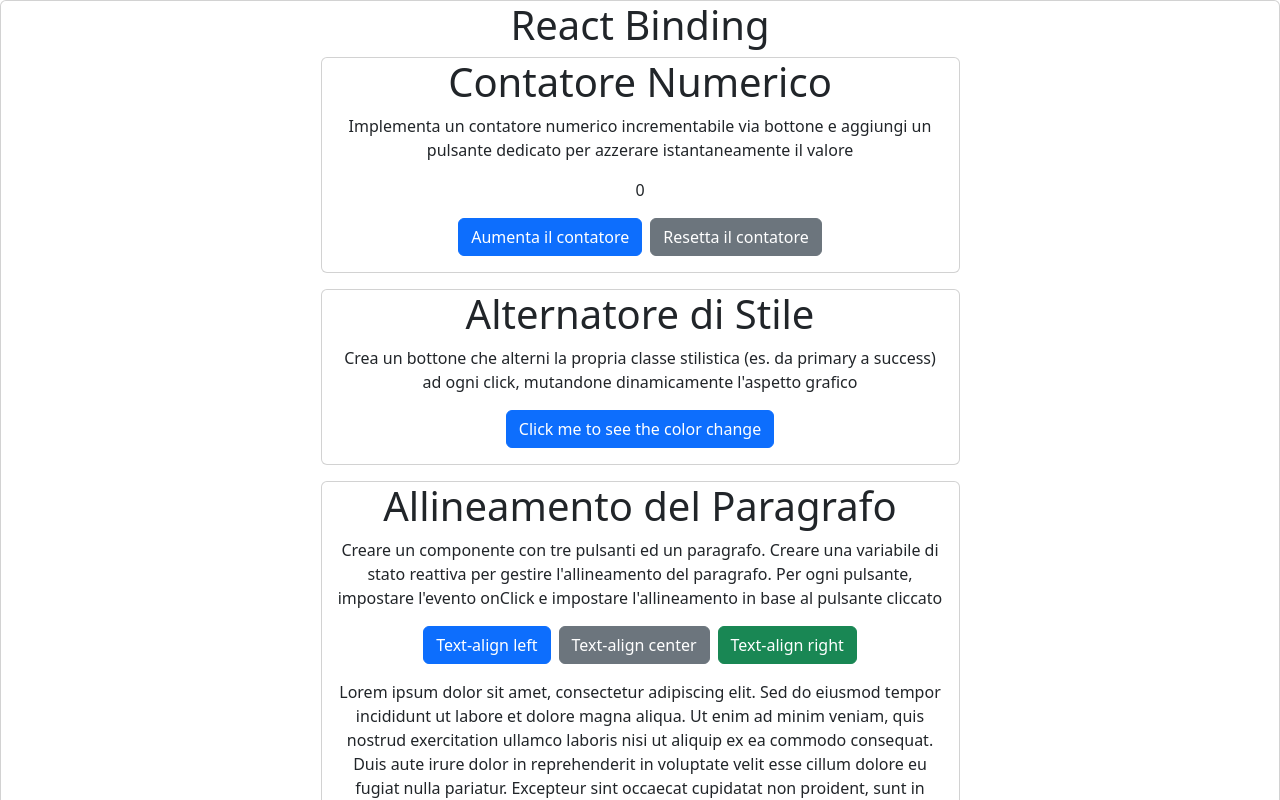
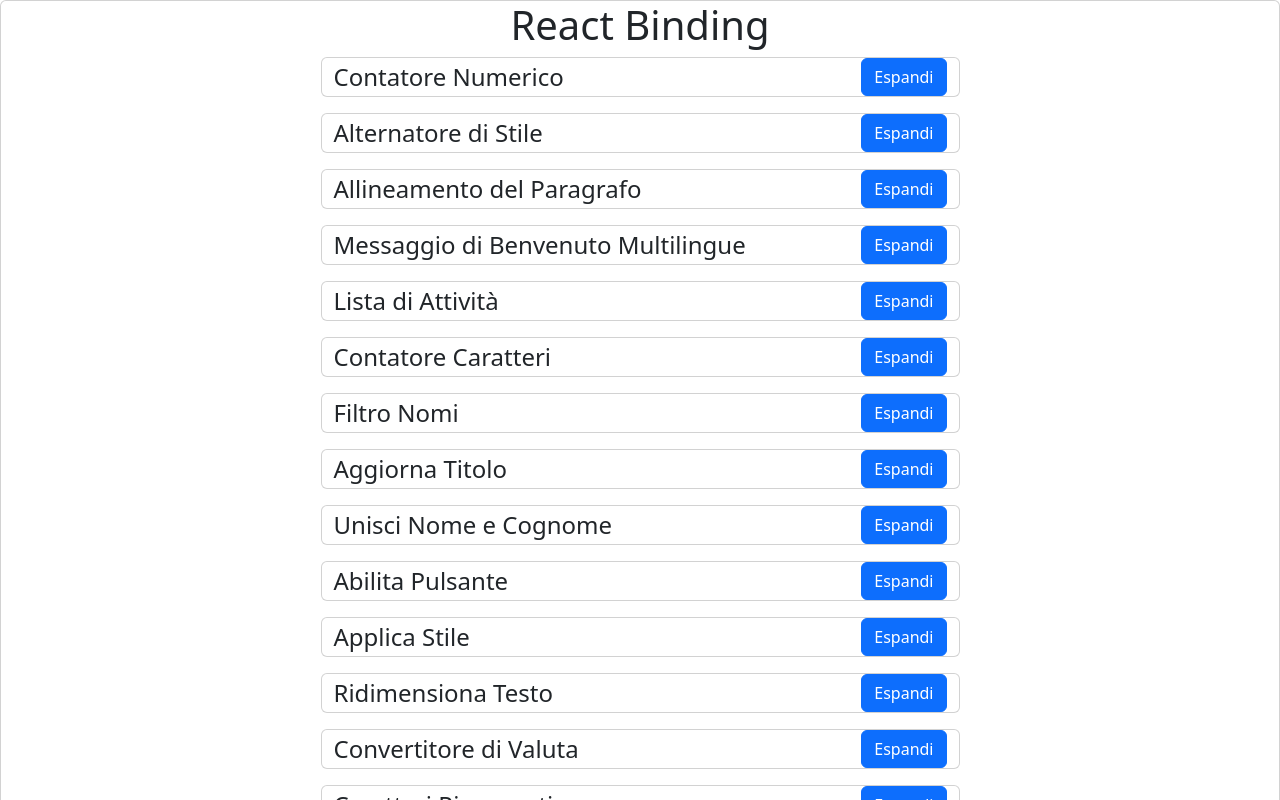
Before and after one commit to alice-rovere/react-binding, a React (Vite) app: page / in a window 1280 px wide. Shown: the top 800 px of the page. Built offline with nearby package versions, Linux system fonts and the light colour scheme.

Commit message:
Aggiunta logica per esercizio 7

```diff
--- a/src/components/ExerciseCard.jsx
+++ b/src/components/ExerciseCard.jsx
@@ -1,9 +1,33 @@
-export default function ExerciseCard({ titolo, descrizione, children }) {
+export default function ExerciseCard({
+  id,
+  titolo,
+  descrizione,
+  isExpanded,
+  onToggle,
+  children,
+}) {
+  const contentId = `exercise-content-${id}`;
+
   return (
     <div className="container card mb-3 w-50">
-      <h2 className="card-title display-6 ">{titolo}</h2>
-      <p className="card-text">{descrizione}</p>
-      {children}
+      <div className="d-flex align-items-center justify-content-between gap-3">
+        <h2 className="card-title fs-4 display-6 mb-0">{titolo}</h2>
+        <button
+          type="button"
+          className="btn btn-primary"
+          onClick={onToggle}
+          aria-expanded={isExpanded}
+          aria-controls={contentId}
+          aria-label={isExpanded ? `Riduci ${titolo}` : `Espandi ${titolo}`}
+        >
+          {isExpanded ? "Riduci" : "Espandi"}
+        </button>
+      </div>
+
+      <div id={contentId} hidden={!isExpanded}>
+        <p className="card-text">{descrizione}</p>
+        {children}
+      </div>
     </div>
   );
 }
--- a/src/layout/Main.jsx
+++ b/src/layout/Main.jsx
@@ -1,3 +1,5 @@
+import { useState } from "react";
+
 import FirstExerciseSection from "../ui/FirstExerciseSection";
 import SecondExerciseSection from "../ui/SecondExerciseSection";
 import ThirdExerciseSection from "../ui/ThirdExerciseSection";
@@ -36,6 +38,14 @@
 };
 
 export default function Main() {
+  const [expandedExerciseId, setExpandedExerciseId] = useState(null);
+
+  function handleToggleExercise(exerciseId) {
+    setExpandedExerciseId((currentExerciseId) =>
+      currentExerciseId === exerciseId ? null : exerciseId,
+    );
+  }
+
   return (
     // 1. return di Main - restituisce jsx complessivo
     <div className="card-text">
@@ -44,7 +54,12 @@
 
         return (
           // 2. return della callback map - restituisce un singolo ExerciseCard per ogni elemento array exercises
-          <ExerciseCard key={exercise.id} {...exercise}>
+          <ExerciseCard
+            key={exercise.id}
+            {...exercise}
+            isExpanded={expandedExerciseId === exercise.id}
+            onToggle={() => handleToggleExercise(exercise.id)}
+          >
             <Exercise />
           </ExerciseCard>
         );
--- a/src/ui/SettimoExerciseSection.jsx
+++ b/src/ui/SettimoExerciseSection.jsx
@@ -1,3 +1,29 @@
+import { useState } from "react";
+
 export default function SettimoExerciseSection() {
-  return <div>SettimoExerciseSection</div>;
+  const nomiLista = ["alice", "paolo", "tiziana", "lucia", "mariano"];
+  const [input, setInput] = useState("");
+  const filteredList = nomiLista.filter((nome) =>
+    nome.includes(input.toLowerCase()),
+  );
+  return (
+    <div>
+      <label htmlFor="input" className="me-2">
+        Scrivi qui
+      </label>
+      <input
+        id="input"
+        value={input}
+        className="form-control mb-3"
+        onChange={(e) => setInput(e.target.value)}
+      ></input>
+      <ul className="list-group">
+        {filteredList.map((nome) => (
+          <li className="list-group-item text-capitalize" key={nome}>
+            {nome}
+          </li>
+        ))}
+      </ul>
+    </div>
+  );
 }
```
